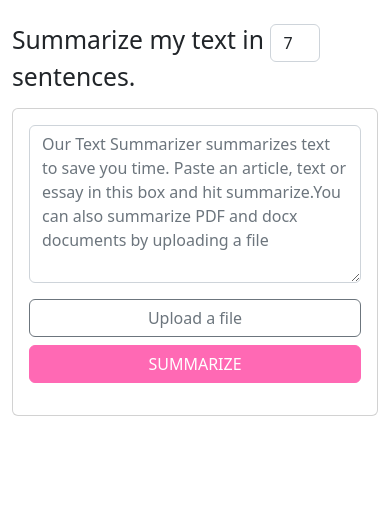
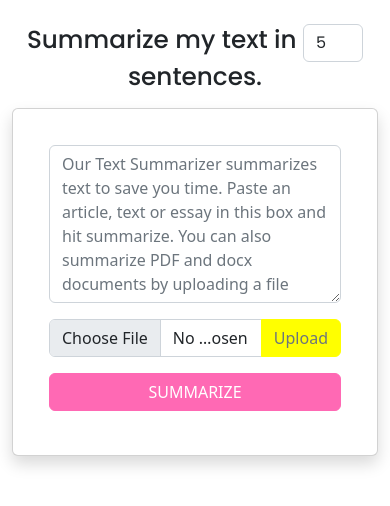
Before and after one commit to DiwasNeupane10/Text-Summarization-Using-LSA, a Flask app: page / in a window 390 px wide. Shown: the top 506 px of the page. Run offline with Flask 3, Linux system fonts and the light colour scheme; some libraries are stand-ins or nearby versions.

Commit message:
fixed structure and made completely responsive

```diff
--- a/static/style.css
+++ b/static/style.css
@@ -7,3 +7,11 @@
     border-color: #ff69b4;
     color: white;
 }
+.card {
+    box-shadow: 0 0.5rem 1rem rgba(0, 0, 0, 0.15);
+    padding: 1.25rem;
+}
+
+h2{
+    font-family:"Poppins",sans-serif;
+}
--- a/templates/index.html
+++ b/templates/index.html
@@ -6,32 +6,37 @@
     <title>Text Summarizer</title>
     <link href="https://cdn.jsdelivr.net/npm/bootstrap@5.2.3/dist/css/bootstrap.min.css" rel="stylesheet">
     <link rel="stylesheet" href="./../static/style.css">
-
+    <link rel="preconnect" href="https://fonts.googleapis.com">
+    <link rel="preconnect" href="https://fonts.gstatic.com" crossorigin>
+    <link href="https://fonts.googleapis.com/css2?family=Poppins:ital,wght@0,100;0,200;0,300;0,400;0,500;0,600;0,700;0,800;0,900;1,100;1,200;1,300;1,400;1,500;1,600;1,700;1,800;1,900&display=swap" rel="stylesheet">
 </head>
 <body>
     <div class="container mt-4">
-        <form method=post enctype=multipart/form-data>
-        <h2 class="mb-3">
+        <form method="post" id="myform" enctype="multipart/form-data">
+        <h2 class="mb-3 text-center">
             Summarize my text in
-            <input type="number" value="7" min="1" style="width: 50px;" class="form-control d-inline-block">
+            <input type="number" value="5" min="1" style="width: 60px;" class="form-control d-inline-block">
             sentences.
         </h2>
         <div class="card">
             <div class="card-body">
-                <textarea class="form-control mb-3" rows="6" placeholder="Our Text Summarizer summarizes text to save you time. Paste an article, text or essay in this box and hit summarize.You can also summarize PDF and docx documents by uploading a file"></textarea>
-                <div class="row mb-3">
-                    <div class="col-sm-6 mb-2 mb-sm-0">
-                        <button class="btn btn-outline-secondary w-100">Upload a file</button>
+                    <div class="mb-3">
+                        <textarea class="form-control" rows="6" placeholder="Our Text Summarizer summarizes text to save you time. Paste an article, text or essay in this box and hit summarize. You can also summarize PDF and docx documents by uploading a file"></textarea>
                     </div>
-                    <div class="col-sm-6">
-                        <button class="btn btn-pink w-100">SUMMARIZE</button>
+                    <div class="row g-2">
+                        <div class="col-sm-8 col-md-9 mb-2">
+                            <div class="input-group">
+                                <input type="file" class="form-control" id="inputGroupFile02">
+                                <button class="btn btn-outline-secondary btn-yellow" type="button" id="inputGroupFileAddon04">Upload</button>
+                            </div>
+                        </div>
+                        <div class="col-sm-4 col-md-3 mb-2">
+                            <button class="btn btn-pink w-100 h-100" type="submit">SUMMARIZE</button>
+                        </div>
                     </div>
-                </div>
-
+                </form>
             </div>
         </div>
-        </form>
-
     </div>
     <script src="https://cdn.jsdelivr.net/npm/bootstrap@5.2.3/dist/js/bootstrap.bundle.min.js"></script>
 </body>
```
